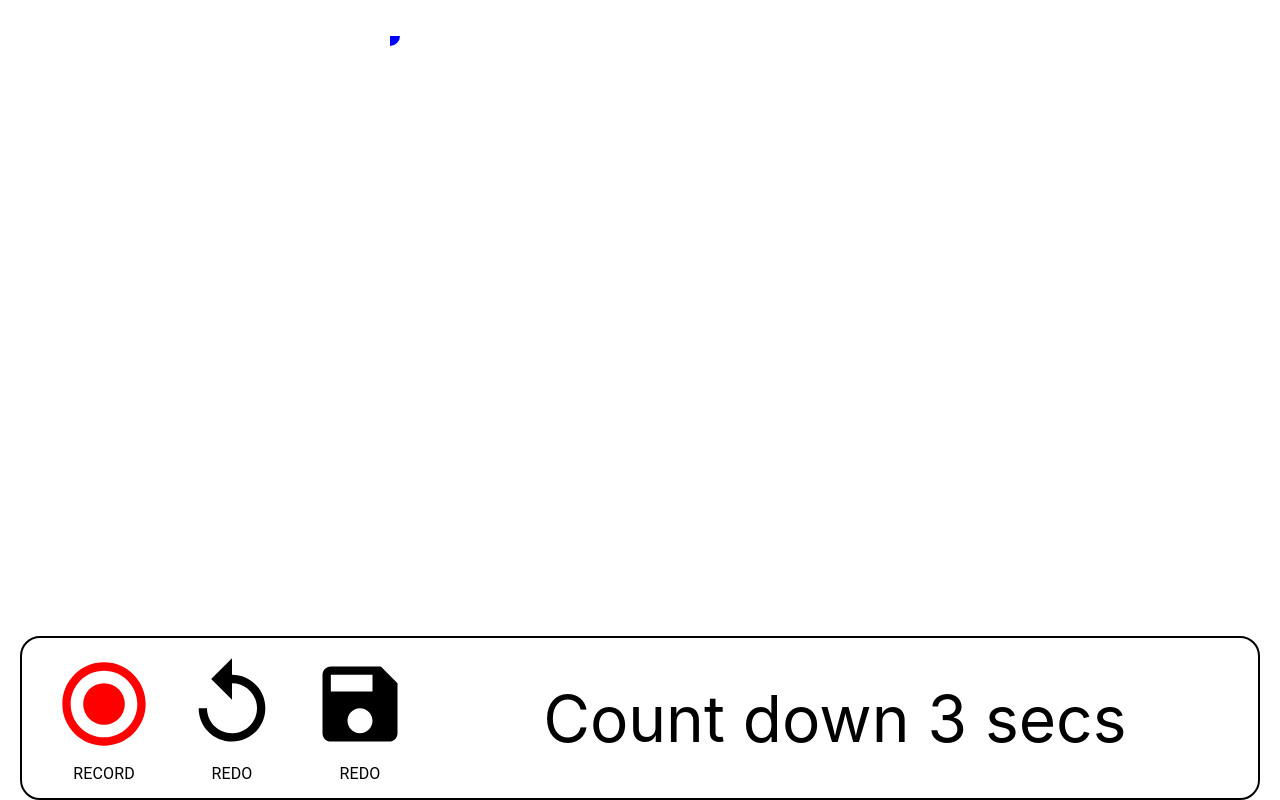
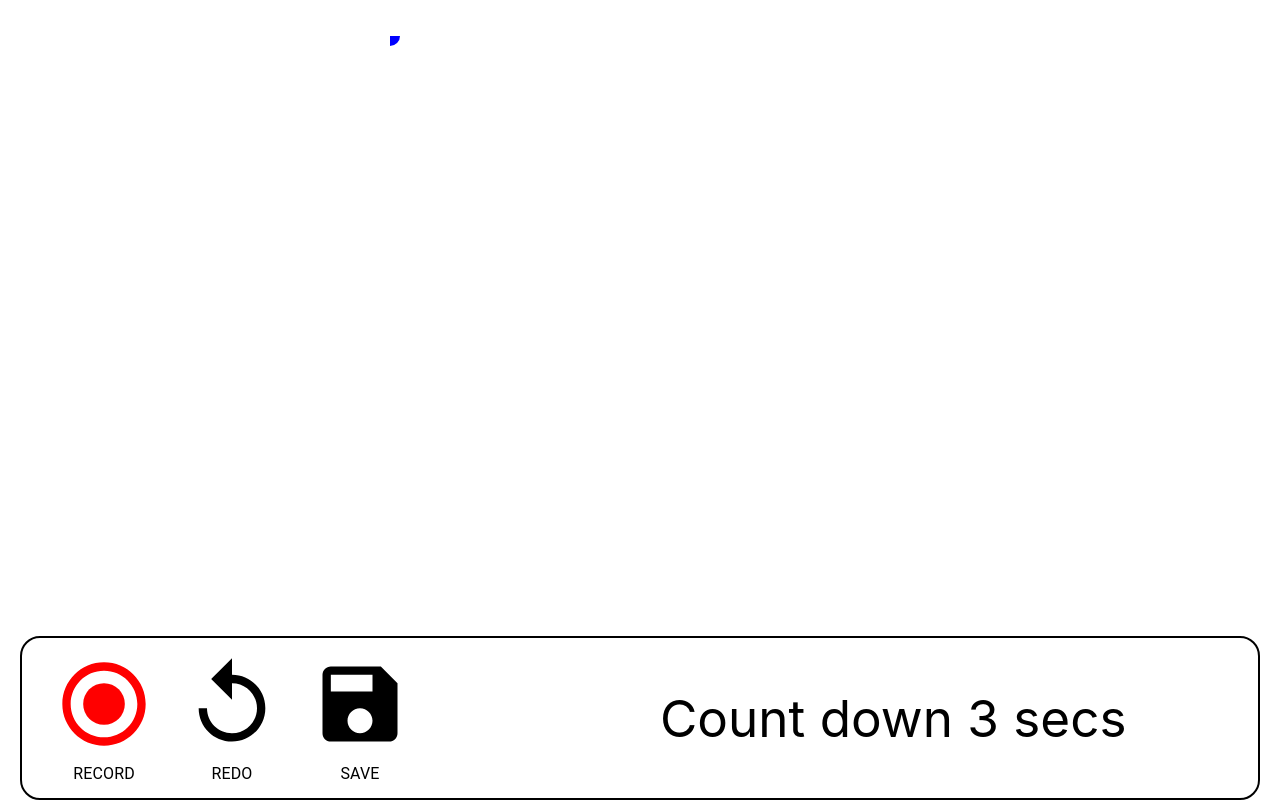
Before and after one commit to beeryce7/Mugic-Bowing-Application, a React (Create React App) app in the folder app/: page /#/play in a window 1280 px wide. Shown: the part 192-992 px from the top of the page. Built offline with nearby package versions, Linux system fonts and the light colour scheme.

Commit message:
fixed text in media control to SAVE and adusted the text size to resize better

```diff
--- a/app/src/components/PlaySession/MediaControl.js
+++ b/app/src/components/PlaySession/MediaControl.js
@@ -105,7 +105,7 @@ const MediaControl = () => {
                     }}
                 />
                 <Typography variant="subtitle1" >
-                    REDO
+                    SAVE
                 </Typography>
             </Box>
         </>
--- a/app/src/global.css
+++ b/app/src/global.css
@@ -5,7 +5,7 @@
     --main-background-color: #599CFF;
 
     --card-background-color: #C5E4E8;
-    --card-text-size: max(5vw, 18px);
+    --card-text-size: max(4vw, 18px);
     --title-text-size: max(9vw, 18px);
     --header-text-size: max(2.6vw, 18px);
     --default-text-size: max(2.6vw, 18px);
```
